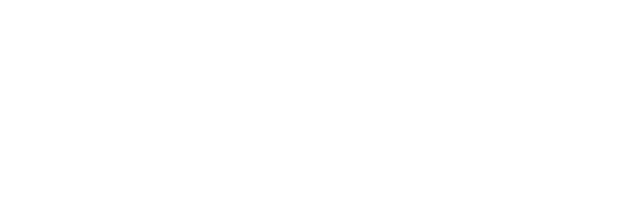
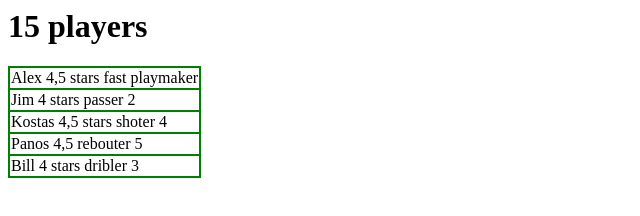
Before and after one commit to elanto11/..., a plain HTML site: page index.html in a window 1280 px wide. Shown: the whole page, without its empty margins (0-640 px from the left). Drawn offline with Linux system fonts and the light colour scheme.

Commit message:
Update index.html

```diff
--- a/index.html
+++ b/index.html
@@ -0,0 +1,21 @@
+<html>
+ <title>my basketball team</title>
+  <body>
+   <header><h1>15 players</h1></header>
+   <main>
+   <table style="border:2px solid green;border-collapse:collapse">
+   <tr style="border:2px solid green"><td>Alex 4,5 stars fast playmaker</td></tr>
+   <tr style="border:2px solid green"><td>Jim 4 stars passer 2</td></tr>
+   <tr style="border:2px solid green"><td>Kostas 4,5 stars shoter 4</td></tr>
+   <tr style="border:2px solid green"><td>Panos 4,5 rebouter 5</td></tr>
+   <tr style="border:2px solid green"><td>Bill 4 stars dribler 3</td></tr>
+   </table>
+   </main>
+
+  </body>
+
+
+
+
+
+</html>
```
